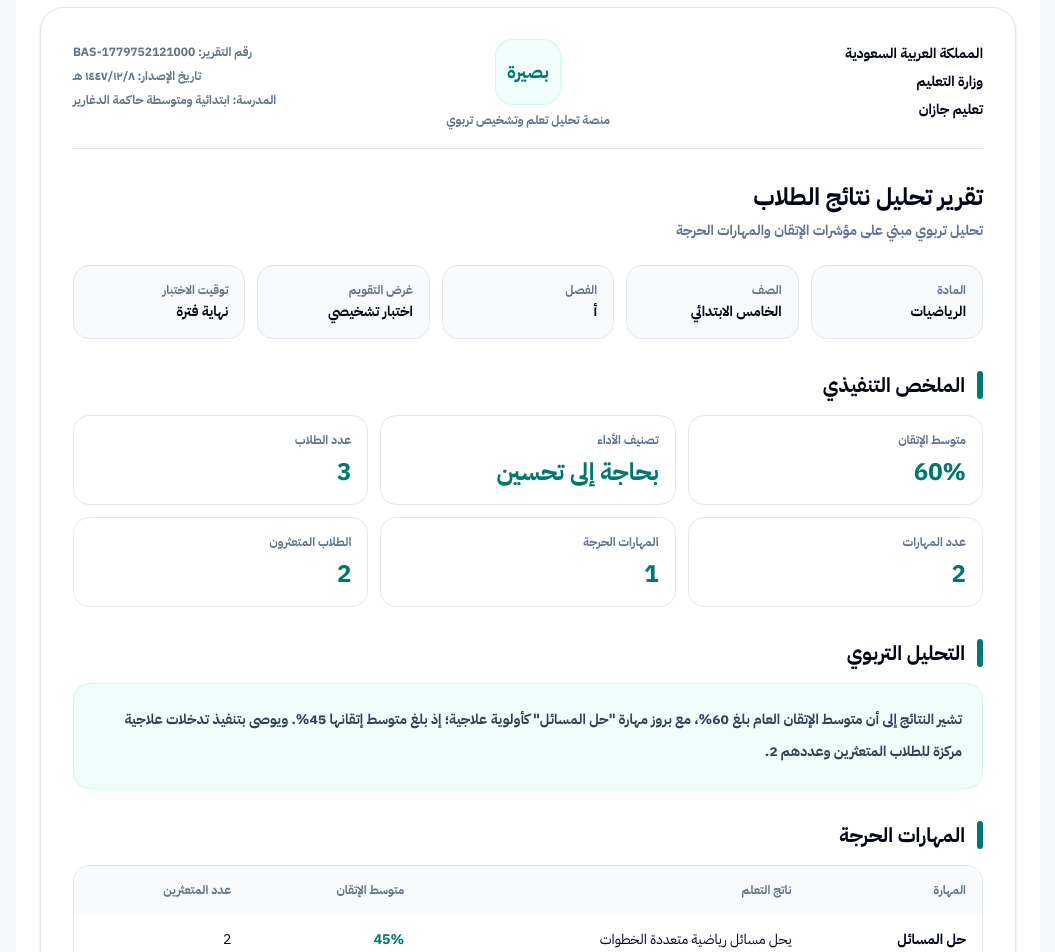
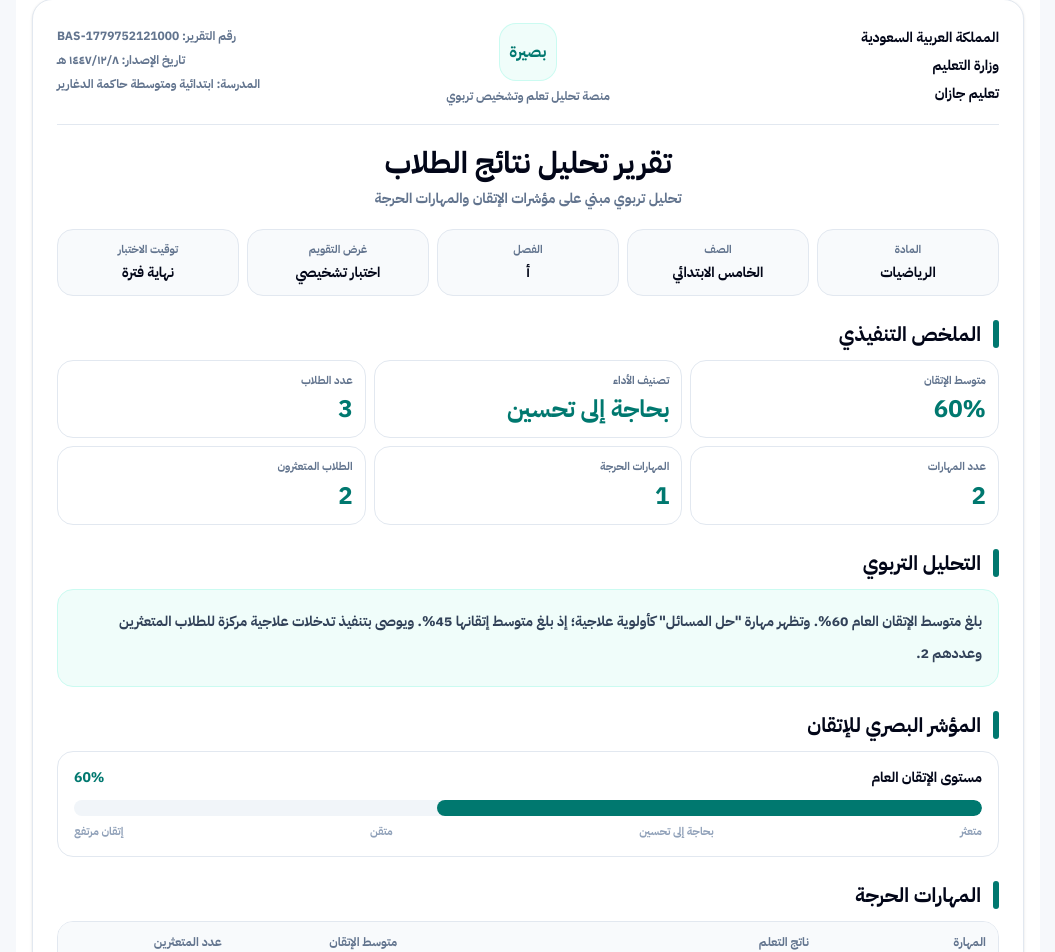
Before and after one commit to ali2030it-png/baseerah-platform, a Next.js app: page /reports/sample in a window 1280 px wide. Shown: the part 101-1053 px from the top of the page, without its empty margins (112-1167 px from the left). Built offline with nearby package versions, Linux system fonts and the light colour scheme.

Commit message:
Improve educational report design and wording

```diff
--- a/src/components/reports/OfficialReportShell.tsx
+++ b/src/components/reports/OfficialReportShell.tsx
@@ -1,26 +1,22 @@
 import { EducationalReport } from "@/lib/reports/report-builder";
 
-export function OfficialReportShell({
-  report,
-}: {
-  report: EducationalReport;
-}) {
+export function OfficialReportShell({ report }: { report: EducationalReport }) {
   return (
-    <article
-      dir="rtl"
-      className="mx-auto min-h-screen max-w-5xl bg-white p-6 text-slate-950 print:max-w-none print:p-0"
-    >
-      <div className="report-page rounded-[1.5rem] border border-slate-200 bg-white p-8 shadow-sm print:rounded-none print:border-0 print:p-0 print:shadow-none">
+    <article dir="rtl" className="mx-auto max-w-5xl bg-white p-4 text-slate-950 print:max-w-none print:p-0">
+      <div className="report-page rounded-[1.25rem] border border-slate-200 bg-white p-6 shadow-sm print:rounded-none print:border-0 print:p-0 print:shadow-none">
         <OfficialReportHeader report={report} />
 
-        <section className="mt-8">
-          <h2 className="text-2xl font-black">{report.title}</h2>
-          <p className="mt-2 text-sm font-bold text-slate-500">{report.subtitle}</p>
+        <section className="mt-5 text-center">
+          <h1 className="text-3xl font-black">تقرير تحليل نتائج الطلاب</h1>
+          <p className="mt-2 text-sm font-bold text-slate-500">
+            تحليل تربوي مبني على مؤشرات الإتقان والمهارات الحرجة
+          </p>
         </section>
 
         <ReportMeta report={report} />
         <ExecutiveSummary report={report} />
         <EducationalAnalysis report={report} />
+        <MasteryVisual report={report} />
         <WeakSkillsTable report={report} />
         <Recommendations report={report} />
         <SignatureArea />
@@ -31,7 +27,7 @@ export function OfficialReportShell({
 
 function OfficialReportHeader({ report }: { report: EducationalReport }) {
   return (
-    <header className="border-b border-slate-200 pb-5">
+    <header className="border-b border-slate-200 pb-4">
       <div className="grid grid-cols-3 items-start gap-4">
         <div className="text-right text-sm font-black leading-7">
           <p>المملكة العربية السعودية</p>
@@ -40,7 +36,7 @@ function OfficialReportHeader({ report }: { report: EducationalReport }) {
         </div>
 
         <div className="text-center">
-          <div className="mx-auto grid h-16 w-16 place-items-center rounded-2xl bg-teal-50 text-lg font-black text-teal-700 ring-1 ring-teal-100">
+          <div className="mx-auto grid h-14 w-14 place-items-center rounded-2xl bg-teal-50 text-base font-black text-teal-700 ring-1 ring-teal-100">
             بصيرة
           </div>
           <p className="mt-2 text-xs font-bold text-slate-500">
@@ -49,7 +45,12 @@ function OfficialReportHeader({ report }: { report: EducationalReport }) {
         </div>
 
         <div className="text-left text-xs font-bold leading-6 text-slate-500">
-          <p>رقم التقرير: {report.report_number}</p>
+          <p>
+            رقم التقرير:{" "}
+            <span dir="ltr" className="inline-block font-black">
+              {report.report_number}
+            </span>
+          </p>
           <p>تاريخ الإصدار: {report.generated_at}</p>
           <p>المدرسة: {report.organization.school}</p>
         </div>
@@ -68,10 +69,10 @@ function ReportMeta({ report }: { report: EducationalReport }) {
   ];
 
   return (
-    <section className="mt-6 grid gap-3 md:grid-cols-5 print:grid-cols-5">
+    <section className="mt-5 grid gap-2 md:grid-cols-5 print:grid-cols-5">
       {items.map(([label, value]) => (
-        <div key={label} className="rounded-2xl border border-slate-200 bg-slate-50 p-4">
-          <p className="text-xs font-black text-slate-500">{label}</p>
+        <div key={label} className="rounded-2xl border border-slate-200 bg-slate-50 p-3 text-center">
+          <p className="text-[11px] font-black text-slate-500">{label}</p>
           <p className="mt-1 text-sm font-black">{value}</p>
         </div>
       ))}
@@ -90,13 +91,13 @@ function ExecutiveSummary({ report }: { report: EducationalReport }) {
   ];
 
   return (
-    <section className="mt-8">
+    <section className="mt-6">
       <SectionTitle title="الملخص التنفيذي" />
-      <div className="mt-4 grid gap-3 md:grid-cols-3 print:grid-cols-3">
+      <div className="mt-3 grid gap-2 md:grid-cols-3 print:grid-cols-3">
         {items.map(([label, value]) => (
-          <div key={label} className="rounded-2xl border border-slate-200 p-4">
-            <p className="text-xs font-black text-slate-500">{label}</p>
-            <p className="mt-2 text-2xl font-black text-teal-700">{value}</p>
+          <div key={label} className="rounded-2xl border border-slate-200 p-3">
+            <p className="text-[11px] font-black text-slate-500">{label}</p>
+            <p className="mt-1 text-2xl font-black text-teal-700">{value}</p>
           </div>
         ))}
       </div>
@@ -106,9 +107,9 @@ function ExecutiveSummary({ report }: { report: EducationalReport }) {
 
 function EducationalAnalysis({ report }: { report: EducationalReport }) {
   return (
-    <section className="mt-8">
+    <section className="mt-6">
       <SectionTitle title="التحليل التربوي" />
-      <div className="mt-4 rounded-2xl border border-teal-100 bg-teal-50 p-5">
+      <div className="mt-3 rounded-2xl border border-teal-100 bg-teal-50 p-4">
         <p className="text-sm font-bold leading-8 text-slate-700">
           {report.summary.educational_summary}
         </p>
@@ -117,33 +118,58 @@ function EducationalAnalysis({ report }: { report: EducationalReport }) {
   );
 }
 
+function MasteryVisual({ report }: { report: EducationalReport }) {
+  const value = Math.max(0, Math.min(100, report.summary.overall_mastery));
+
+  return (
+    <section className="mt-6">
+      <SectionTitle title="المؤشر البصري للإتقان" />
+      <div className="mt-3 rounded-2xl border border-slate-200 p-4">
+        <div className="flex items-center justify-between text-sm font-black">
+          <span>مستوى الإتقان العام</span>
+          <span className="text-teal-700">{value}%</span>
+        </div>
+        <div className="mt-3 h-4 overflow-hidden rounded-full bg-slate-100">
+          <div className="h-full rounded-full bg-teal-700" style={{ width: `${value}%` }} />
+        </div>
+        <div className="mt-2 flex justify-between text-[11px] font-bold text-slate-400">
+          <span>متعثر</span>
+          <span>بحاجة إلى تحسين</span>
+          <span>متقن</span>
+          <span>إتقان مرتفع</span>
+        </div>
+      </div>
+    </section>
+  );
+}
+
 function WeakSkillsTable({ report }: { report: EducationalReport }) {
   return (
-    <section className="mt-8">
+    <section className="mt-6">
       <SectionTitle title="المهارات الحرجة" />
-      <div className="mt-4 overflow-hidden rounded-2xl border border-slate-200">
+      <div className="mt-3 overflow-hidden rounded-2xl border border-slate-200">
         <table className="w-full text-right text-sm">
           <thead className="bg-slate-50 text-xs font-black text-slate-500">
             <tr>
-              <th className="p-4">المهارة</th>
-              <th className="p-4">ناتج التعلم</th>
-              <th className="p-4">متوسط الإتقان</th>
-              <th className="p-4">عدد المتعثرين</th>
+              <th className="p-3">المهارة</th>
+              <th className="p-3">ناتج التعلم</th>
+              <th className="p-3">متوسط الإتقان</th>
+              <th className="p-3">عدد المتعثرين</th>
             </tr>
           </thead>
           <tbody className="divide-y divide-slate-100">
             {report.weak_skills.length > 0 ? (
               report.weak_skills.map((skill) => (
                 <tr key={`${skill.skill}-${skill.learning_outcome}`}>
-                  <td className="p-4 font-black">{skill.skill}</td>
-                  <td className="p-4">{skill.learning_outcome || "-"}</td>
-                  <td className="p-4 font-black text-teal-700">{skill.average_mastery}%</td>
-                  <td className="p-4">{skill.at_risk_count}</td>
+                  <td className="p-3 font-black">{skill.skill}</td>
+                  <td className="p-3">{skill.learning_outcome || "-"}</td>
+                  <td className="p-3 font-black text-teal-700">{skill.average_mastery}%</td>
+                  <td className="p-3">{skill.at_risk_count}</td>
                 </tr>
               ))
             ) : (
               <tr>
-                <td colSpan={4} className="p-6 text-center font-black text-slate-400">
+                <td colSpan={4} className="p-5 text-center font-black text-slate-400">
                   لا توجد مهارات حرجة في هذا التحليل.
                 </td>
               </tr>
@@ -157,11 +183,11 @@ function WeakSkillsTable({ report }: { report: EducationalReport }) {
 
 function Recommendations({ report }: { report: EducationalReport }) {
   return (
-    <section className="mt-8">
+    <section className="mt-6">
       <SectionTitle title="التوصيات العلاجية" />
-      <div className="mt-4 space-y-3">
+      <div className="mt-3 space-y-2">
         {report.recommendations.map((item, index) => (
-          <div key={index} className="rounded-2xl border border-slate-200 bg-white p-4 text-sm font-bold leading-7">
+          <div key={index} className="rounded-2xl border border-slate-200 bg-white p-3 text-sm font-bold leading-7">
             {index + 1}. {item}
           </div>
         ))}
@@ -172,14 +198,14 @@ function Recommendations({ report }: { report: EducationalReport }) {
 
 function SignatureArea() {
   return (
-    <footer className="mt-10 grid grid-cols-2 gap-6 border-t border-slate-200 pt-6 text-sm font-bold">
+    <footer className="mt-7 grid grid-cols-2 gap-6 border-t border-slate-200 pt-5 text-sm font-bold">
       <div>
         <p>معد التقرير:</p>
-        <p className="mt-8">التوقيع: ........................</p>
+        <p className="mt-6">التوقيع: ........................</p>
       </div>
       <div>
         <p>اعتماد:</p>
-        <p className="mt-8">التوقيع: ........................</p>
+        <p className="mt-6">التوقيع: ........................</p>
       </div>
     </footer>
   );
--- a/src/lib/reports/report-builder.ts
+++ b/src/lib/reports/report-builder.ts
@@ -71,9 +71,9 @@ export function buildEducationalReport(input: {
       total_skills: analysis.total_skills,
       weak_skills_count: analysis.weak_skills.length,
       students_at_risk_count: analysis.students_at_risk.length,
-      educational_summary: analysis.educational_summary,
+      educational_summary: buildCleanSummary(analysis),
     },
-    weak_skills: analysis.weak_skills.slice(0, 8).map((skill) => ({
+    weak_skills: analysis.weak_skills.slice(0, 6).map((skill) => ({
       skill: skill.skill,
       learning_outcome: skill.learning_outcome,
       average_mastery: skill.average_mastery,
@@ -88,6 +88,16 @@ function performanceLabel(value: number) {
   if (value >= 75) return "متقن";
   if (value >= 60) return "بحاجة إلى تحسين";
   return "متعثر";
+}
+
+function buildCleanSummary(analysis: AssessmentAnalysisResult) {
+  const weakest = analysis.weak_skills[0];
+
+  if (!weakest) {
+    return `بلغ متوسط الإتقان العام ${analysis.overall_mastery}%، ولا تظهر مهارات حرجة في هذا التحليل. ويوصى بالاستمرار في التقويم التكويني والمتابعة الدورية للمحافظة على مستوى الأداء.`;
+  }
+
+  return `بلغ متوسط الإتقان العام ${analysis.overall_mastery}%. وتظهر مهارة "${weakest.skill}" كأولوية علاجية؛ إذ بلغ متوسط إتقانها ${weakest.average_mastery}%. ويوصى بتنفيذ تدخلات علاجية مركزة للطلاب المتعثرين وعددهم ${analysis.students_at_risk.length}.`;
 }
 
 function buildRecommendations(analysis: AssessmentAnalysisResult) {
```
Also changed, not shown: public/moe-logo.png (added).
